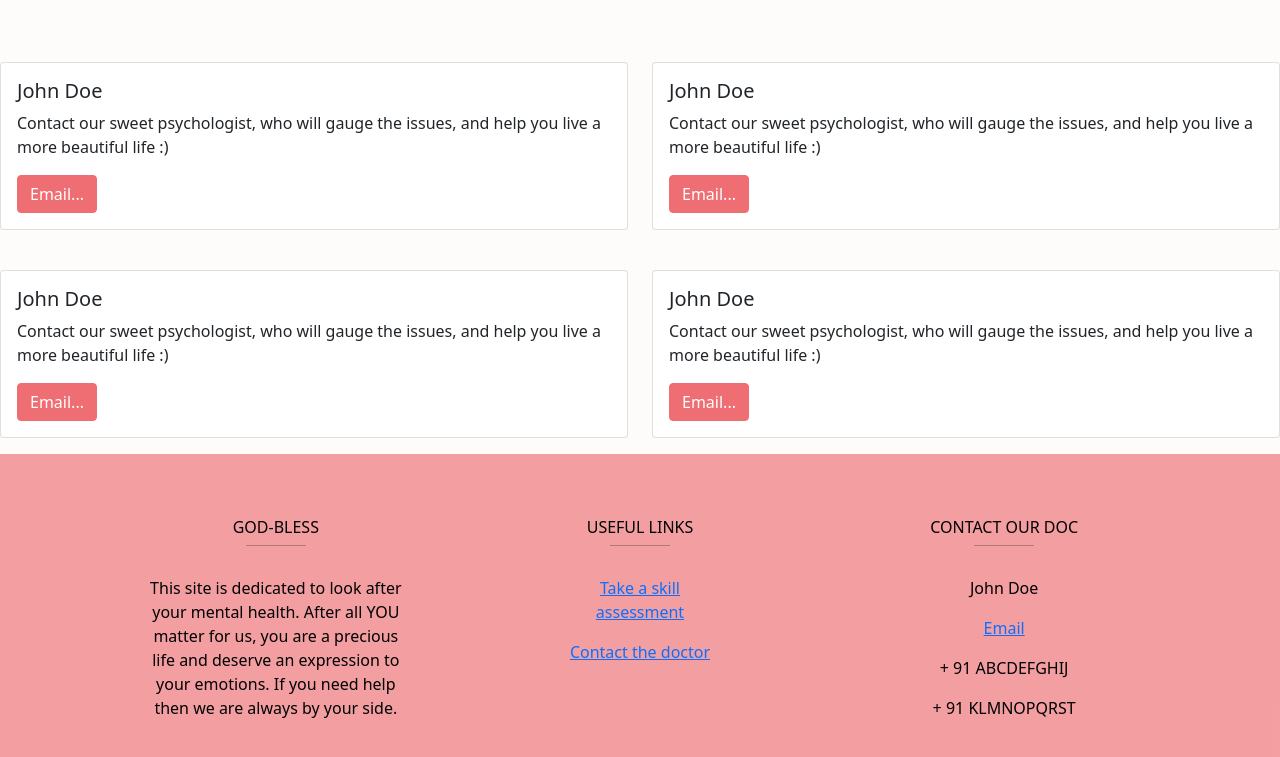
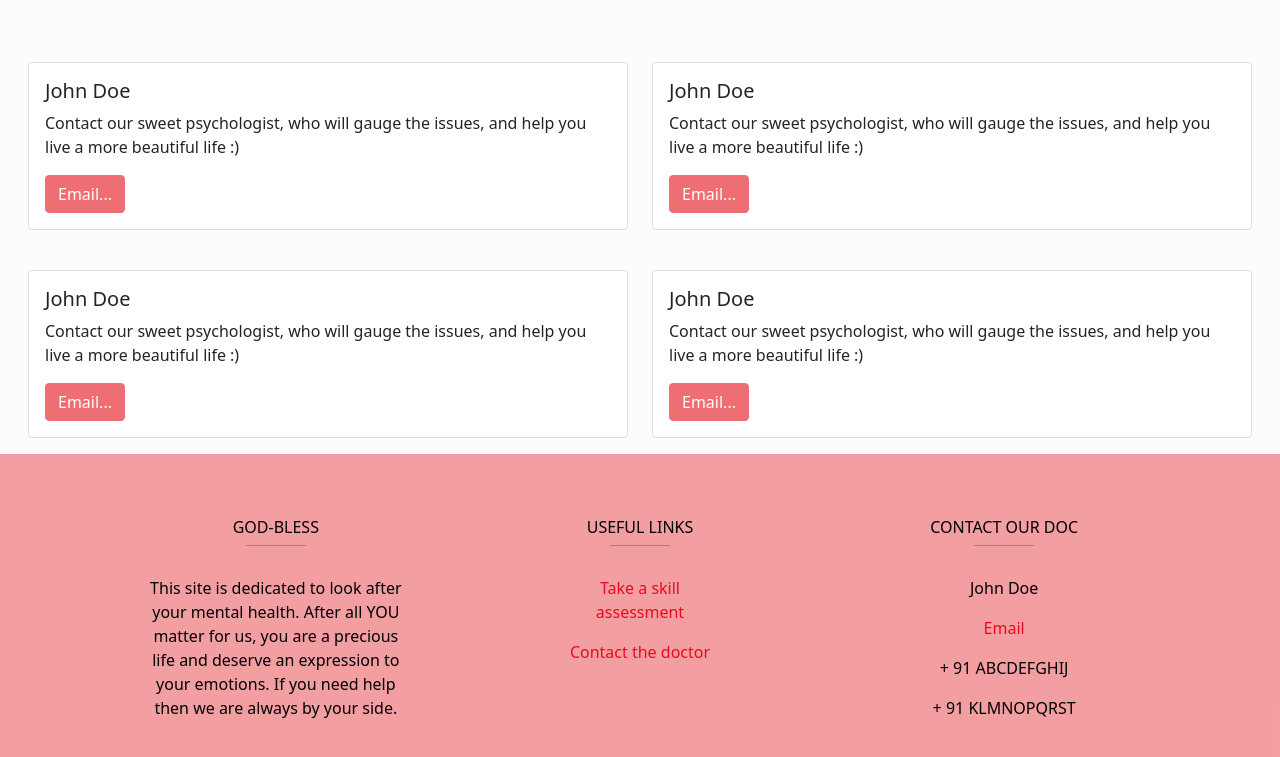
Before and after one commit to yvs2701/Hackon2.0-SMC-T-10, a plain HTML site: page consult.html in a window 1280 px wide. Shown: the part 58-815 px from the top of the page. Drawn offline with nearby package versions, Linux system fonts and the light colour scheme.

Commit message:
changed footer links style, added margins

```diff
--- a/consult.html
+++ b/consult.html
@@ -44,7 +44,7 @@
         </div>
     </nav>
     <!-- Doctors' contacts -->
-    <div class="row row-cols-1 row-cols-md-2 g-4" style="margin-top: 12vh">
+    <div class="row row-cols-1 row-cols-md-2 g-4 m-3" style="margin-top: 12vh !important;">
         <div class="col-sm-6">
             <div class="card">
                 <div class="card-body">
@@ -70,7 +70,7 @@
             </div>
         </div>
     </div>
-    <div class="row row-cols-1 row-cols-md-2 g-4 mt-3">
+    <div class="row row-cols-1 row-cols-md-2 g-4 m-3">
         <div class="col-sm-6">
             <div class="card">
                 <div class="card-body">
--- a/style.css
+++ b/style.css
@@ -62,6 +62,15 @@ div.container#content{
     border-bottom-left-radius: 12px;
 }
 
+footer a{
+    color: #ea0a20;
+    text-decoration: none;
+}
+footer a:hover{
+    color: #ea0a20;
+    text-decoration: underline;
+}
+
 @media only screen and (max-width: 1600px){
     .container-fluid#content{
         flex-direction: column;
```
